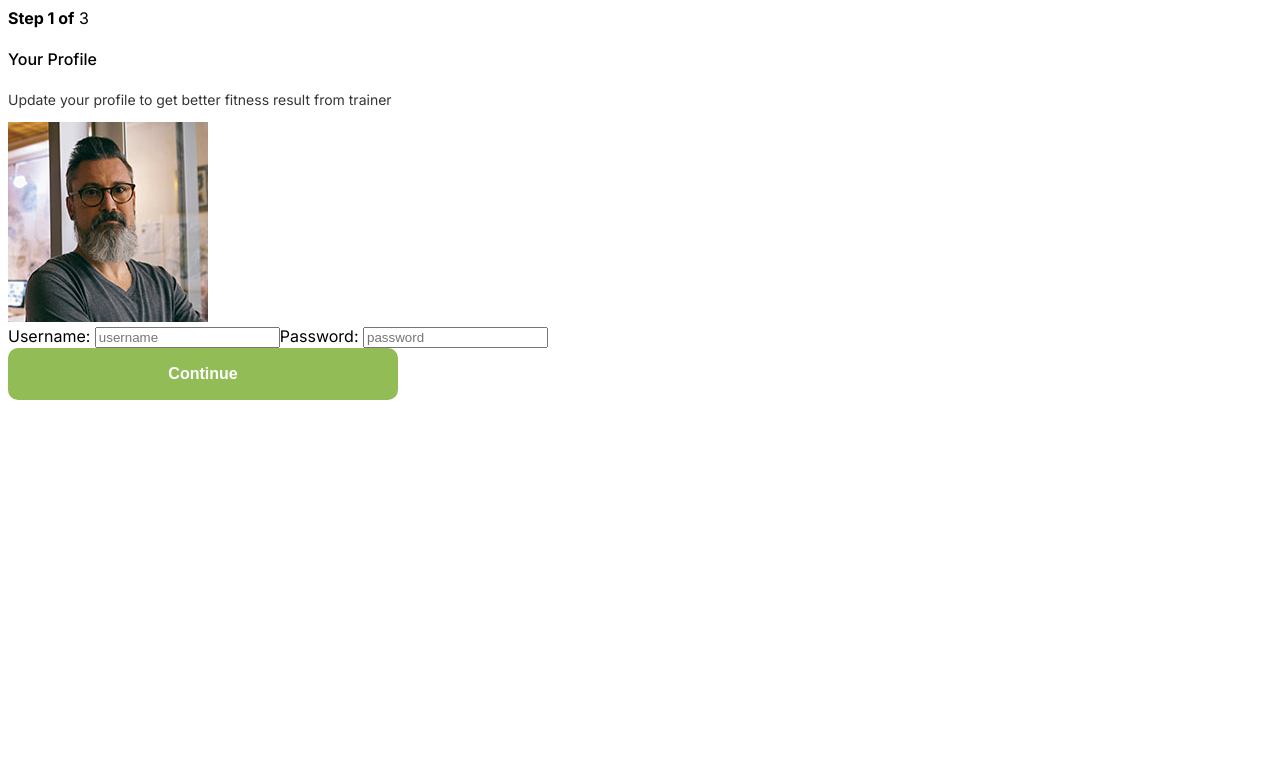
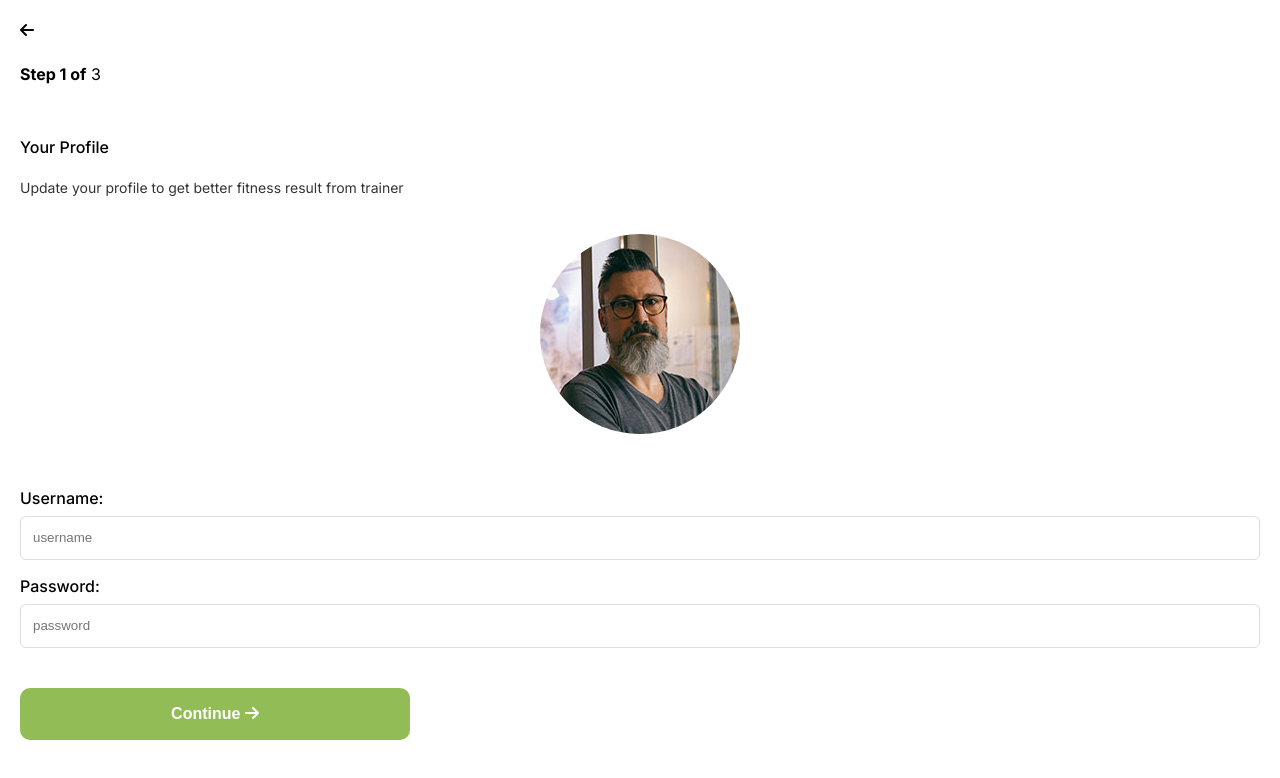
Before and after one commit to Dbeee-Acharya/fitness-tracker, a website built with webpack: page src/index.html in a window 1280 px wide. Built offline with nearby package versions, Linux system fonts and the light colour scheme.

Commit message:
"Complete your profile page style."

```diff
--- a/src/index.html
+++ b/src/index.html
@@ -3,6 +3,10 @@
   <head>
     <meta charset="UTF-8" />
     <meta name="viewport" content="width=device-width, initial-scale=1.0" />
+    <script
+      src="https://kit.fontawesome.com/f7ace914ae.js"
+      crossorigin="anonymous"
+    ></script>
     <title>Kushal Fitness</title>
   </head>
   <body>
--- a/src/style.scss
+++ b/src/style.scss
@@ -9,3 +9,7 @@ html {
   font-style: normal;
   font-variation-settings: "slnt" 0;
 }
+
+body {
+  margin: 0;
+}
--- a/src/stylesheets/_colors.scss
+++ b/src/stylesheets/_colors.scss
@@ -1,2 +1,3 @@
 $primary-light-green: rgba(146, 189, 86, 1);
 $primary-dark-green: rgba(70, 121, 0, 1);
+$form-border-light-grey: rgba(221, 221, 221, 1);
--- a/src/stylesheets/_yourProfile.scss
+++ b/src/stylesheets/_yourProfile.scss
@@ -13,7 +13,23 @@
   }
 }
 
+.your-profile-page-container {
+  padding: 20px;
+  display: flex;
+  flex-direction: column;
+  align-items: flex-start;
+
+  .back-button {
+    margin-bottom: 24px;
+  }
+
+  .step-info {
+    margin-bottom: 32px;
+  }
+
   .setup-page-info {
+    margin-bottom: 24px;
+
     h4 {
       font-weight: 500;
       font-size: 16px;
@@ -24,3 +40,37 @@
       color: rgba(0, 0, 0, 0.8);
     }
   }
+
+  .profile-picture {
+    margin: 0 auto 34px;
+
+    img {
+      border-radius: 50%;
+    }
+  }
+
+  .profile-signup-form {
+    margin-bottom: 40px;
+    width: 100%;
+
+    form {
+      box-sizing: border-box;
+      display: flex;
+      flex-direction: column;
+
+      label {
+        margin: 16px 0 8px;
+        font-weight: 500;
+      }
+
+      input {
+        box-sizing: border-box;
+        width: 100%;
+        height: 44px;
+        border: 0.5px solid $form-border-light-grey;
+        border-radius: 6px;
+        padding: 12px;
+      }
+    }
+  }
+}
--- /dev/null
+++ b/src/view/stepCounterTop.js
@@ -0,0 +1,11 @@
+const genereateStepCounter = (currentStep) => {
+  const currentStepInfo = document.createElement("div");
+
+  currentStepInfo.classList.add("step-info");
+
+  currentStepInfo.innerHTML = `<strong>Step ${currentStep} of</strong> 3`;
+
+  return currentStepInfo;
+};
+
+export default genereateStepCounter;
--- a/src/view/yourProfile.js
+++ b/src/view/yourProfile.js
@@ -1,24 +1,20 @@
 import profilePictureSrc from "../assets/images/profile-picture.png";
+import genereateStepCounter from "./stepCounterTop";
 
 const generateYourProfilePage = () => {
   const mainSection = document.getElementById("main-section");
 
   const yourProfilePageContainer = document.createElement("div");
+  yourProfilePageContainer.classList.add("your-profile-page-container");
 
-  const currentStepInfo = document.createElement("div");
   const yourProfileInfo = document.createElement("div");
   const profilePicture = document.createElement("div");
-  const profileSignupFormContainer = document.createElement("div");
   const signupFormSubmitButton = document.createElement("div");
 
-  currentStepInfo.classList.add("step-info");
   yourProfileInfo.classList.add("setup-page-info");
   profilePicture.classList.add("profile-picture");
-  profileSignupFormContainer.classList.add("profile-signup-form");
   signupFormSubmitButton.classList.add("form-submission-button");
   signupFormSubmitButton.setAttribute("id", "your-profile-button");
-
-  currentStepInfo.innerHTML = "<strong>Step 1 of</strong> 3";
 
   yourProfileInfo.innerHTML =
     "<h4>Your Profile</h4> \n <p>Update your profile to get better fitness result from trainer</p>";
@@ -26,14 +22,13 @@ const generateYourProfilePage = () => {
   const picture = getImage(profilePictureSrc);
   profilePicture.appendChild(picture);
 
-  profileSignupFormContainer.appendChild(createSignupForm());
-
   signupFormSubmitButton.appendChild(createSubmitButton());
 
-  yourProfilePageContainer.appendChild(currentStepInfo);
+  yourProfilePageContainer.appendChild(createBackButton());
+  yourProfilePageContainer.appendChild(genereateStepCounter(1));
   yourProfilePageContainer.appendChild(yourProfileInfo);
   yourProfilePageContainer.appendChild(profilePicture);
-  yourProfilePageContainer.appendChild(profileSignupFormContainer);
+  yourProfilePageContainer.appendChild(createSignupForm());
   yourProfilePageContainer.appendChild(signupFormSubmitButton);
 
   mainSection.appendChild(yourProfilePageContainer);
@@ -47,10 +42,12 @@ const getImage = (pictureSrc) => {
 };
 
 const createSignupForm = () => {
+  const profileSignupFormContainer = document.createElement("div");
+  profileSignupFormContainer.classList.add("profile-signup-form");
   const profileSignupForm = document.createElement("form");
 
   const userNameLabel = document.createElement("label");
-  userNameLabel.textContent = "Username: ";
+  userNameLabel.textContent = "Username:";
   const userNameInput = document.createElement("input");
   userNameInput.placeholder = "username";
   userNameInput.type = "text";
@@ -58,7 +55,7 @@ const createSignupForm = () => {
   userNameInput.required = true;
 
   const passwordLabel = document.createElement("label");
-  passwordLabel.textContent = "Password: ";
+  passwordLabel.textContent = "Password:";
   const passwordInput = document.createElement("input");
   passwordInput.type = "password";
   passwordInput.placeholder = "password";
@@ -70,15 +67,30 @@ const createSignupForm = () => {
   profileSignupForm.appendChild(passwordLabel);
   profileSignupForm.appendChild(passwordInput);
 
-  return profileSignupForm;
+  profileSignupFormContainer.appendChild(profileSignupForm);
+
+  return profileSignupFormContainer;
 };
 
 const createSubmitButton = () => {
   const submitButton = document.createElement("button");
 
-  submitButton.innerText = "Continue";
+  submitButton.innerHTML = 'Continue <i class = "fa-solid fa-arrow-right"></i>';
 
   return submitButton;
 };
 
+const createBackButton = () => {
+  const backButtonContainer = document.createElement("div");
+  const backButton = document.createElement("i");
+
+  backButtonContainer.classList.add("back-button");
+  backButton.classList.add("fa-arrow-left");
+  backButton.classList.add("fa-solid");
+
+  backButtonContainer.appendChild(backButton);
+
+  return backButtonContainer;
+};
+
 export { generateYourProfilePage };
```
Lines whose indentation alone changed are shown as unchanged.
